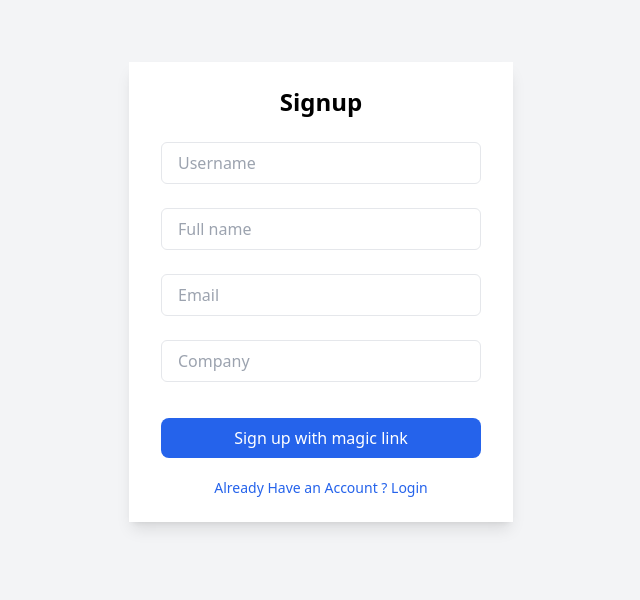
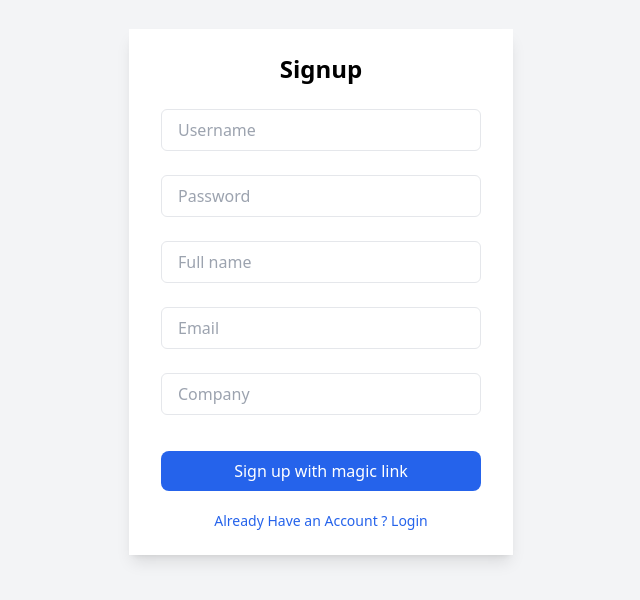
Before and after one commit to jheavejimenez/book-keeping, a React (Create React App) app: page /signup in a window 1280 px wide. Shown: the part 116-716 px from the top of the page, without its empty margins (319-959 px from the left). Built offline with nearby package versions, Linux system fonts and the light colour scheme; no server answers.

Commit message:
feat log in

```diff
--- a/src/pages/Auth/Signup.jsx
+++ b/src/pages/Auth/Signup.jsx
@@ -7,6 +7,7 @@
     const [loading, setLoading] = useState(false)
 
     const [username, setUsername] = useState('')
+    const [password, setPassword] = useState('')
     const [email, setEmail] = useState('')
     const [employeeName, setEmployeeName] = useState('')
     const [companyName, setCompanyName] = useState('')
@@ -15,7 +16,7 @@
         e.preventDefault();
         try {
             setLoading(true)
-            const {error} = await supabase.auth.signInWithOtp({email},
+            await supabase.auth.signUp({email, password},
                 {
                     data: {
                         username: username,
@@ -25,8 +26,6 @@
                     }
                 }
             )
-            if (error) throw error
-            alert('Check your email for the login link!')
         } catch (error) {
             alert(error.error_description || error.message)
         } finally {
@@ -56,6 +55,14 @@
                                             placeHolder={"Username"}
                                             value={username}
                                             onChange={(e) => setUsername(e.target.value)}
+                                        />
+                                    </div>
+                                    <div className={"mt-4"}>
+                                        <Input
+                                            type={"password"}
+                                            placeHolder={"Password"}
+                                            value={password}
+                                            onChange={(e) => setPassword(e.target.value)}
                                         />
                                     </div>
                                     <div className={"mt-4"}>
```
